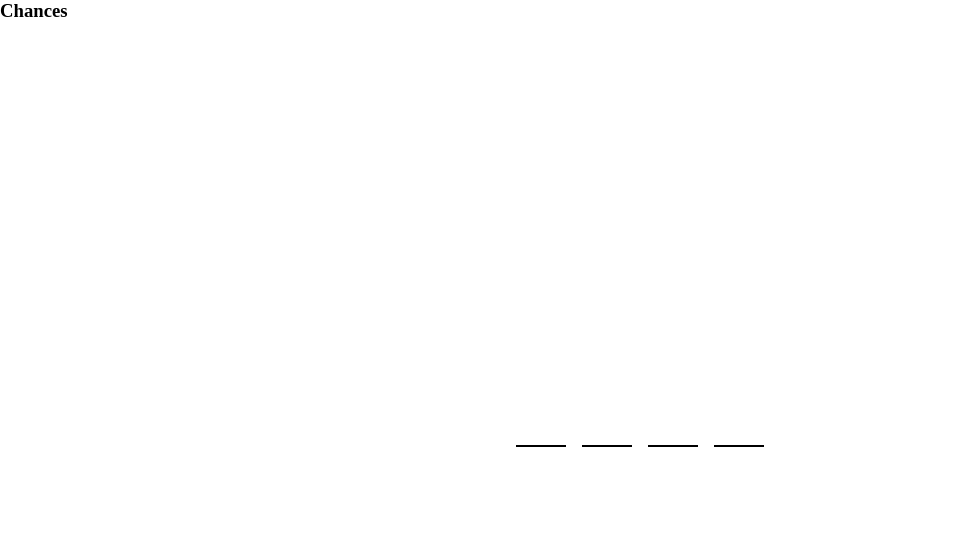
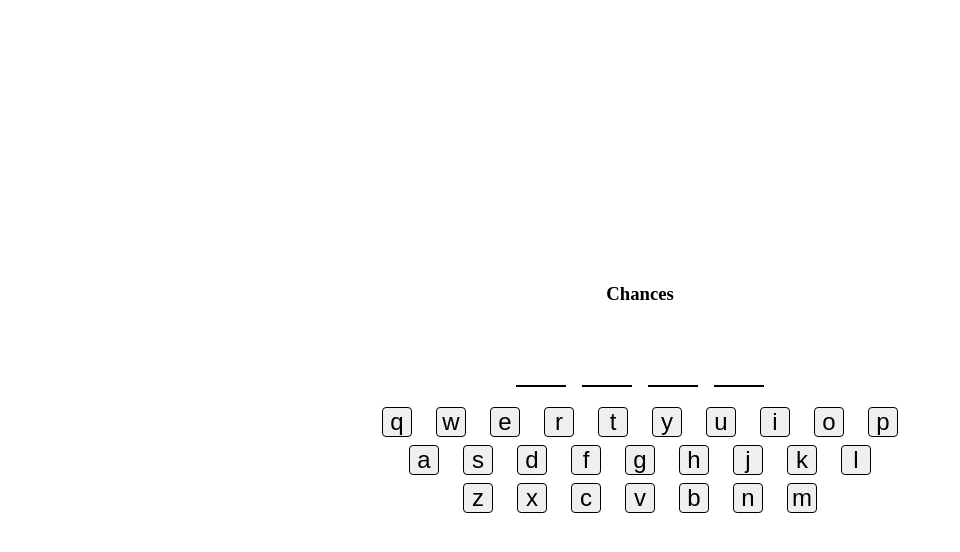
Before and after one commit to VigneshwaranK1217/Hangman, a plain HTML site: page index.html in a window 1280 px wide. Shown: the whole page, without its empty margins (0-960 px from the left). Drawn offline with Linux system fonts and the light colour scheme.

Commit message:
Keyboard added

```diff
--- a/index.html
+++ b/index.html
@@ -7,8 +7,14 @@
     <link rel="stylesheet" href="styles.css">
 </head>
 <body>
+    <div class="container">
     <h3>Chances <h2 id="chance"></h2></h3>
-    <div class="container">
+    <div class="innerContainer"></div>
+    <div>
+        <div class="innerContainer"><button class="alpha">q</button> <button class="alpha">w</button> <button class="alpha">e</button> <button class="alpha">r</button> <button class="alpha">t</button> <button class="alpha">y</button> <button class="alpha">u</button> <button class="alpha">i</button> <button class="alpha">o</button> <button class="alpha">p</button></div>
+        <div class="innerContainer"><button class="alpha">a</button> <button class="alpha">s</button> <button class="alpha">d</button> <button class="alpha">f</button> <button class="alpha">g</button> <button class="alpha">h</button> <button class="alpha">j</button> <button class="alpha">k</button> <button class="alpha">l</button></div>
+        <div class="innerContainer"><button class="alpha">z</button> <button class="alpha">x</button> <button class="alpha">c</button> <button class="alpha">v</button> <button class="alpha">b</button> <button class="alpha">n</button> <button class="alpha">m</button></div>
+    </div>
     </div>
     <script src="index.js"></script>
 </body>
--- a/index.js
+++ b/index.js
@@ -13,7 +13,7 @@ for(let i=0; i<wordLen; i++){
     newDiv.classList.add(divClass);
     newDiv.classList.add("box");
 
-    const container = document.querySelector(".container");
+    const container = document.querySelector(".innerContainer");
     container.appendChild(newDiv);
 
     let newPara = document.createElement('p');
@@ -34,11 +34,26 @@ document.addEventListener("keypress", function(event){
     for (let i = 0; i < wordLen; i++) {
         if (alpha == randomWord[i]){
             const pAlpha = document.querySelector(`.p${i}`);
-            console.log(pAlpha)
-
             pAlpha.textContent = alpha;
+            val = true;
         }
 
     }
 
 });
+
+for (let i = 0; i < 26; i++) {
+    document.querySelectorAll(".alpha")[i].addEventListener("click", function(event){
+    let clickAlpha = event.target.innerHTML;
+        for (let i = 0; i < wordLen; i++) {
+            if (clickAlpha == randomWord[i]){
+                const pAlpha = document.querySelector(`.p${i}`);
+                pAlpha.textContent = clickAlpha;
+                val = true;
+            }
+
+        }
+
+});
+
+}
--- a/styles.css
+++ b/styles.css
@@ -9,6 +9,14 @@
     height: 100vh;
     justify-content: center;
     align-items: center;
+    flex-direction: column;
+}
+
+.innerContainer{
+    display: flex;
+    gap: 16px;
+    justify-content: center;
+    flex-direction: row;
 }
 
 .box{
@@ -19,8 +27,21 @@
     display: flex;
     justify-content: center;
     align-items: center;
+
 }
 
 .p{
     font-size: 2rem;
 }
+
+.alpha{
+    display: flex;
+    justify-content: center;
+    align-items: center;
+    height: 30px;
+    width: 30px;
+    font-size: 1.5rem;
+    margin: 4px;
+    border: 1px solid black;
+    border-radius: 4px;
+}
```
